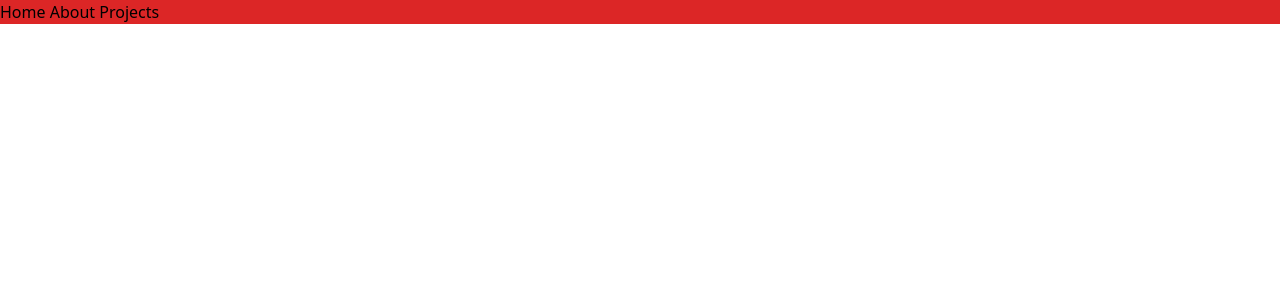
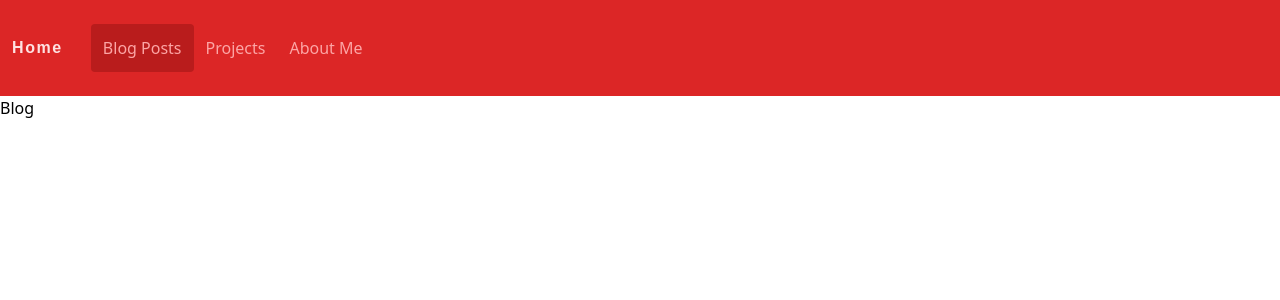
Before and after one commit to ibirossi/my-portfolio, a React (Create React App) app: page /post in a window 1280 px wide. Shown: the top 300 px of the page. Built offline with nearby package versions, Linux system fonts and the light colour scheme; the HTML template or start-up script is replaced by a standard one; what @tailwindcss/typography would draw is missing.

Commit message:
NavBar inline styling

```diff
--- a/package.json
+++ b/package.json
@@ -13,6 +13,7 @@
     "react-dom": "^17.0.1",
     "react-router-dom": "^5.2.0",
     "react-scripts": "4.0.3",
+    "react-social-icons": "^4.1.0",
     "web-vitals": "^1.1.0"
   },
   "scripts": {
--- a/src/App.js
+++ b/src/App.js
@@ -2,7 +2,10 @@ import { Switch, Route } from 'react-router-dom';
 import NavBar from './components/NavBar';
 import Home from './components/Home';
 import About from './components/About';
+import SinglePost from './components/SinglePost';
+import Post from './components/Post';
 import Project from './components/Project';
+
 
 
 
@@ -13,6 +16,8 @@ function App() {
       <Switch>
         <Route component={Home} path="/" exact />
         <Route component={About} path="/about" />
+        <Route component={SinglePost} path="/post/:slug" />
+        <Route component={Post} path="/post" />
         <Route component={Project} path="/projects" />
       </Switch>
     </>
--- a/src/components/NavBar.js
+++ b/src/components/NavBar.js
@@ -1,17 +1,47 @@
 import React from "react";
 import { NavLink } from "react-router-dom";
 
+//activeClassname-> when on page that links to, do something deifferent.
 const NavBar = () => {
   return (
-    <div>
-      <header className="bg-red-600">
-        <nav>
-          <NavLink to="/" exact>Home</NavLink>
-          <NavLink to="/about"> About </NavLink>
-          <NavLink to="/projects">Projects</NavLink>
+    <header className="bg-red-600">
+      <div className="container mx-auto flex justify-between">
+        <nav className="flex">
+          <NavLink
+            to="/"
+            exact
+            activeClassName="text-white"
+            className="inflex-flex items-center py-3 px-3 mr-4 my-6 text-red-100 hover:text-green-800 font-bold cursive tracking-widest"
+          >
+            Home
+          </NavLink>
+          <NavLink
+            to="/post"
+            activeClassName="text-red-100 bg-red-700"
+            className="inflex-flex items-center py-3 px-3 my-6 rounded text-red-300 hover:text-green-800"
+          >
+            Blog Posts
+          </NavLink>
+          <NavLink
+            to="/projects"
+            activeClassName="text-red-100 bg-red-700"
+            className="inflex-flex items-center py-3 px-3 my-6 rounded text-red-300 hover:text-green-800"
+          >
+            Projects
+          </NavLink>
+          <NavLink
+            to="/about"
+            activeClassName="text-red-100 bg-red-700"
+            className="inflex-flex items-center py-3 px-3 my-6 rounded text-red-300 hover:text-green-800"
+          >
+            About Me
+          </NavLink>
+          <div>
+
+          </div>
         </nav>
-      </header>
-    </div>
+      </div>
+    </header>
   );
 };
 
--- a/src/components/Post.js
+++ b/src/components/Post.js
@@ -0,0 +1,11 @@
+import React from 'react'
+
+const Post = () => {
+    return (
+        <div>
+            <h1>Blog</h1>
+        </div>
+    )
+}
+
+export default Post
--- a/src/components/SinglePost.js
+++ b/src/components/SinglePost.js
@@ -0,0 +1,11 @@
+import React from 'react'
+
+const SinglePost = () => {
+    return (
+        <div>
+           <h1>Single Post</h1>
+        </div>
+    )
+}
+
+export default SinglePost
```
Also changed, not shown: 1 other file (tests, documents, lock files or other folders).
